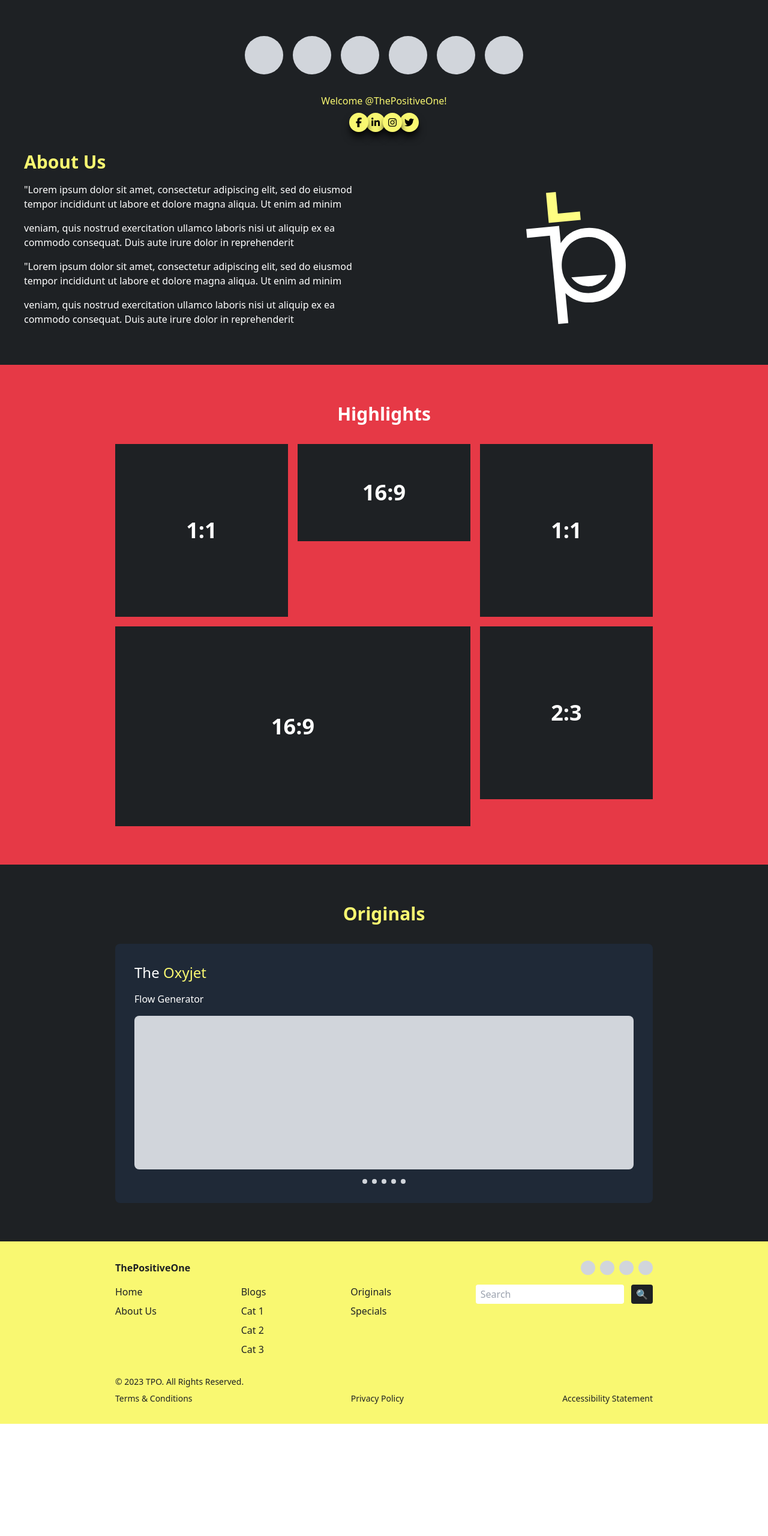
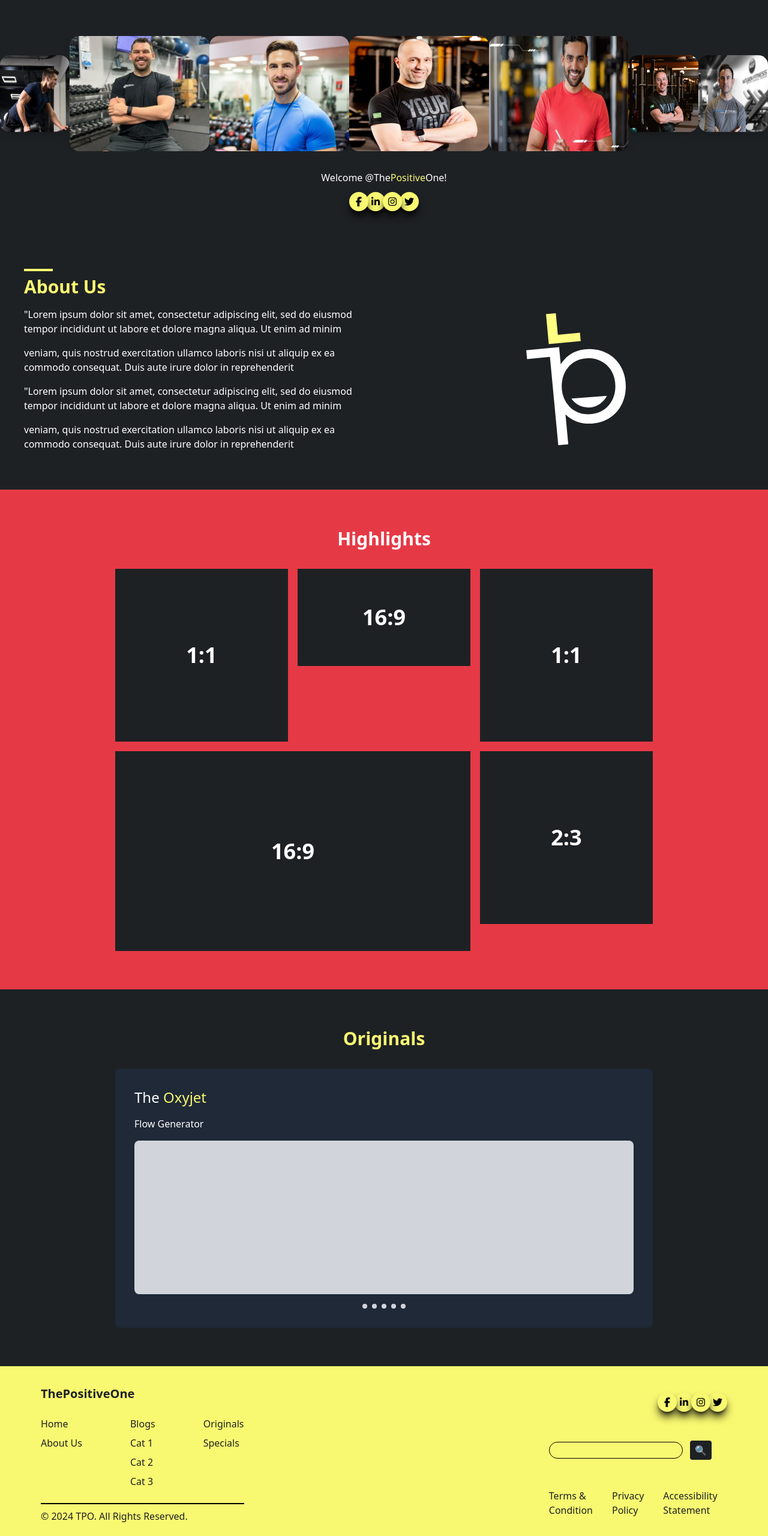
Before and after one commit to zubayertahmid/thepositiveone, a plain HTML site: page index.html in a window 1280 px wide. Shown: the part 240-2800 px from the top of the page at 60% size. Before the commit the page ends 2613 px from the top, so only its background shows below. Drawn offline with nearby package versions, Linux system fonts and the light colour scheme.

Commit message:
Completed Nav, Hero and footer section
Completed Nav, Hero and footer section but requires minor changes

```diff
--- a/index.html
+++ b/index.html
@@ -116,20 +116,77 @@
           </p>
         </div>
 
-        <div class="flex justify-center space-x-4 mb-8">
-          <!-- Replace with actual icons or images -->
-          <div class="w-16 h-16 bg-gray-300 rounded-full"></div>
-          <div class="w-16 h-16 bg-gray-300 rounded-full"></div>
-          <div class="w-16 h-16 bg-gray-300 rounded-full"></div>
-          <div class="w-16 h-16 bg-gray-300 rounded-full"></div>
-          <div class="w-16 h-16 bg-gray-300 rounded-full"></div>
-          <div class="w-16 h-16 bg-gray-300 rounded-full"></div>
+        <!-- Images Section -->
+        <div class="flex justify-center items-center overflow-x-auto">
+          <!-- Image 1 -->
+          <div class="">
+            <img
+              src="./images/img1.png"
+              alt="Image 1"
+              class="w-32 h-32 rounded-2xl shadow-lg"
+            />
+          </div>
+
+          <!-- Image 2 -->
+          <div class="">
+            <img
+              src="./images/img2.png"
+              alt="Image 2"
+              class="w-64 h-48 rounded-2xl shadow-lg"
+            />
+          </div>
+
+          <!-- Image 3 -->
+          <div class="">
+            <img
+              src="./images/img3.png"
+              alt="Image 3"
+              class="w-64 h-48 rounded-2xl shadow-lg"
+            />
+          </div>
+
+          <!-- Image 4 -->
+          <div class="">
+            <img
+              src="./images/img4.png"
+              alt="Image 4"
+              class="w-64 h-48 rounded-2xl shadow-lg"
+            />
+          </div>
+
+          <!-- Image 5 -->
+          <div class="">
+            <img
+              src="./images/img5.png"
+              alt="Image 5"
+              class="w-64 h-48 rounded-2xl shadow-lg"
+            />
+          </div>
+
+          <!-- Image 6 -->
+          <div class="">
+            <img
+              src="./images/img6.png"
+              alt="Image 6"
+              class="w-32 h-32 rounded-2xl shadow-lg"
+            />
+          </div>
+
+          <!-- Image 7 -->
+          <div class="">
+            <img
+              src="./images/img7.png"
+              alt="Image 7"
+              class="w-32 h-32 rounded-2xl shadow-lg"
+            />
+          </div>
         </div>
 
-        <div class="text-center mb-8">
-          <p class="text-light-yellow">Welcome @ThePositiveOne!</p>
-          <div class="flex justify-center -space-x-1 mt-2">
-            <!-- Replace with actual social media icons -->
+        <!-- Social Icons Section -->
+        <div class="text-center mt-8 mb-8">
+          <p>Welcome @The<span class="text-light-yellow">Positive</span>One!</p>
+          <div class="flex justify-center -space-x-1 mt-3">
+            <!--social media icons -->
             <div
               class="rounded-full bg-light-yellow w-8 p-1 shadow-lg shadow-black z-50"
             >
@@ -163,9 +220,11 @@
       </section>
 
       <!-- Hero Lower Section -->
-      <section class="grid lg:grid-cols-2 md:grid-cols-2 grid-cols-1">
+      <section class="grid lg:grid-cols-2 md:grid-cols-2 grid-cols-1 mt-24">
         <!-- Left Side Text Container -->
         <div class="max-w-4xl mx-auto px-10 mb-16">
+          <!-- Horizontal Line above the text -->
+          <div class="w-12 h-1 bg-light-yellow mb-2"></div>
           <h2 class="text-3xl font-bold text-light-yellow mb-4">About Us</h2>
           <p class="mb-4">
             "Lorem ipsum dolor sit amet, consectetur adipiscing elit, sed do
@@ -251,38 +310,83 @@
       </section>
     </main>
 
-    <footer class="bg-light-yellow text-dark-gray py-8 px-4">
-      <div class="max-w-4xl mx-auto">
-        <div class="flex justify-between mb-4">
-          <span class="font-bold">ThePositiveOne</span>
-          <div class="flex space-x-2">
-            <!-- Replace with actual social media icons -->
-            <span class="w-6 h-6 bg-gray-300 rounded-full"></span>
-            <span class="w-6 h-6 bg-gray-300 rounded-full"></span>
-            <span class="w-6 h-6 bg-gray-300 rounded-full"></span>
-            <span class="w-6 h-6 bg-gray-300 rounded-full"></span>
+    <!-- Footer for large and medium devices -->
+    <footer
+      class="bg-light-yellow text-dark-gray py-8 px-4 hidden md:block lg:block"
+    >
+      <div class="w-11/12 mx-auto flex justify-between">
+        <!-- Footer Left -->
+        <div>
+          <div class="mb-6">
+            <h2 class="text-xl font-semibold">ThePositiveOne</h2>
+          </div>
+
+          <div class="flex gap-20">
+            <div class="flex flex-col space-y-2">
+              <a class="link link-hover">Home</a>
+              <a class="link link-hover">About Us</a>
+            </div>
+
+            <div class="flex flex-col space-y-2">
+              <a class="link link-hover">Blogs</a>
+              <a class="link link-hover">Cat 1</a>
+              <a class="link link-hover">Cat 2</a>
+              <a class="link link-hover">Cat 3</a>
+            </div>
+
+            <div class="flex flex-col space-y-2">
+              <a class="link link-hover">Originals</a>
+              <a class="link link-hover">Specials</a>
+            </div>
+          </div>
+
+          <!-- Horizontal Line above the text -->
+          <hr class="w-full border-t-2 border-black bg-black mt-6 mb-2" />
+
+          <div>
+            <p>&copy; 2024 TPO. All Rights Reserved.</p>
           </div>
         </div>
-        <div class="flex justify-between">
-          <ul class="space-y-2">
-            <li><a href="#" class="hover:underline">Home</a></li>
-            <li><a href="#" class="hover:underline">About Us</a></li>
-          </ul>
-          <ul class="space-y-2">
-            <li><a href="#" class="hover:underline">Blogs</a></li>
-            <li><a href="#" class="hover:underline">Cat 1</a></li>
-            <li><a href="#" class="hover:underline">Cat 2</a></li>
-            <li><a href="#" class="hover:underline">Cat 3</a></li>
-          </ul>
-          <ul class="space-y-2">
-            <li><a href="#" class="hover:underline">Originals</a></li>
-            <li><a href="#" class="hover:underline">Specials</a></li>
-          </ul>
+
+        <!-- Footer Right -->
+        <div class="space-y-12">
+          <!--social media icons -->
+          <div class="flex justify-end -space-x-1 mt-3 text-center">
+            <div
+              class="rounded-full bg-light-yellow w-8 p-1 shadow-lg shadow-black z-50"
+            >
+              <a>
+                <i class="fa-brands fa-facebook-f text-black"></i>
+              </a>
+            </div>
+            <div
+              class="rounded-full bg-light-yellow w-8 p-1 shadow-lg shadow-black z-40"
+            >
+              <a>
+                <i class="fa-brands fa-linkedin-in text-black"></i>
+              </a>
+            </div>
+            <div
+              class="rounded-full bg-light-yellow w-8 p-1 shadow-lg shadow-black z-50"
+            >
+              <a>
+                <i class="fa-brands fa-instagram text-black"></i>
+              </a>
+            </div>
+            <div
+              class="rounded-full bg-light-yellow w-8 p-1 shadow-lg shadow-black z-40"
+            >
+              <a>
+                <i class="fa-brands fa-twitter text-black"></i>
+              </a>
+            </div>
+          </div>
+
+          <!-- Search Bar -->
           <div>
             <input
               type="text"
-              placeholder="Search"
-              class="bg-white text-dark-gray px-2 py-1 rounded"
+              class="bg-transparent text-dark-gray h-7 w-9/12 px-2 py-1 rounded-2xl border border-black"
             />
             <button
               class="bg-dark-gray text-light-yellow px-2 py-1 rounded ml-2"
@@ -290,14 +394,104 @@
               🔍
             </button>
           </div>
+
+          <div class="flex gap-8">
+            <a class="link link-hover">Terms &<br />Condition</a>
+            <a class="link link-hover">Privacy<br />Policy</a>
+            <a class="link link-hover">Accessibility<br />Statement</a>
+          </div>
         </div>
-        <div class="mt-8 text-sm">
-          <p>© 2023 TPO. All Rights Reserved.</p>
-          <div class="flex justify-between mt-2">
-            <a href="#" class="hover:underline">Terms & Conditions</a>
-            <a href="#" class="hover:underline">Privacy Policy</a>
-            <a href="#" class="hover:underline">Accessibility Statement</a>
+      </div>
+    </footer>
+
+    <!-- Footer for Mobile -->
+    <footer class="bg-light-yellow text-dark-gray py-8 px-4 block md:hidden">
+      <div class="w-11/12 mx-auto">
+        <div class="mb-6 flex justify-between items-center">
+          <div>
+            <h2 class="text-xl font-semibold">ThePositiveOne</h2>
           </div>
+
+          <div>
+            <!--social media icons -->
+            <div class="flex justify-start -space-x-1 mt-3 text-center">
+              <div
+                class="rounded-full bg-light-yellow w-8 p-1 shadow-sm shadow-black z-50"
+              >
+                <a>
+                  <i class="fa-brands fa-facebook-f text-black"></i>
+                </a>
+              </div>
+              <div
+                class="rounded-full bg-light-yellow w-8 p-1 shadow-sm shadow-black z-40"
+              >
+                <a>
+                  <i class="fa-brands fa-linkedin-in text-black"></i>
+                </a>
+              </div>
+              <div
+                class="rounded-full bg-light-yellow w-8 p-1 shadow-sm shadow-black z-50"
+              >
+                <a>
+                  <i class="fa-brands fa-instagram text-black"></i>
+                </a>
+              </div>
+              <div
+                class="rounded-full bg-light-yellow w-8 p-1 shadow-sm shadow-black z-40"
+              >
+                <a>
+                  <i class="fa-brands fa-twitter text-black"></i>
+                </a>
+              </div>
+            </div>
+          </div>
+        </div>
+
+        <div class="flex justify-center gap-20">
+          <div class="flex flex-col space-y-2">
+            <a class="link link-hover">Home</a>
+            <a class="link link-hover">About Us</a>
+          </div>
+
+          <div class="flex flex-col space-y-2">
+            <a class="link link-hover">Blogs</a>
+            <a class="link link-hover">Cat 1</a>
+            <a class="link link-hover">Cat 2</a>
+            <a class="link link-hover">Cat 3</a>
+          </div>
+
+          <div class="flex flex-col space-y-2">
+            <a class="link link-hover">Originals</a>
+            <a class="link link-hover">Specials</a>
+          </div>
+        </div>
+
+        <div class="mt-8">
+          <!-- Search Bar -->
+          <div class="flex justify-center">
+            <input
+              type="text"
+              class="bg-transparent text-dark-gray h-7 w-9/12 px-2 py-1 rounded-2xl border border-black"
+            />
+            <button
+              class="bg-dark-gray text-light-yellow px-2 py-1 rounded ml-2"
+            >
+              🔍
+            </button>
+          </div>
+
+          <div class="flex justify-center gap-8 mt-8 text-center">
+            <a class="link link-hover">Terms &<br />Condition</a>
+            <a class="link link-hover">Privacy<br />Policy</a>
+            <a class="link link-hover">Accessibility<br />Statement</a>
+          </div>
+        </div>
+
+        <!-- Horizontal Line above the text -->
+        <hr class="w-full border-t-2 border-black bg-black mt-6 mb-2" />
+
+        <div class="text-center mt-4">
+          <p>&copy; 2024 TPO. All Rights Reserved.</p>
         </div>
       </div>
     </footer>
```
Also changed, not shown: images/img1.png (added), images/img2.png (added), images/img3.png (added), images/img4.png (added), images/img5.png (added), images/img6.png (added), images/img7.png (added).
